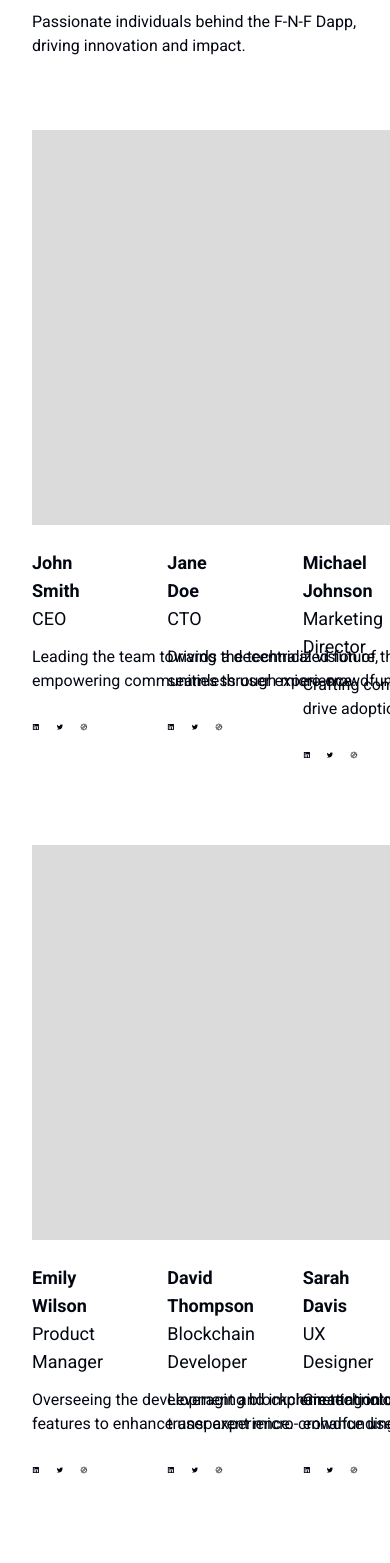
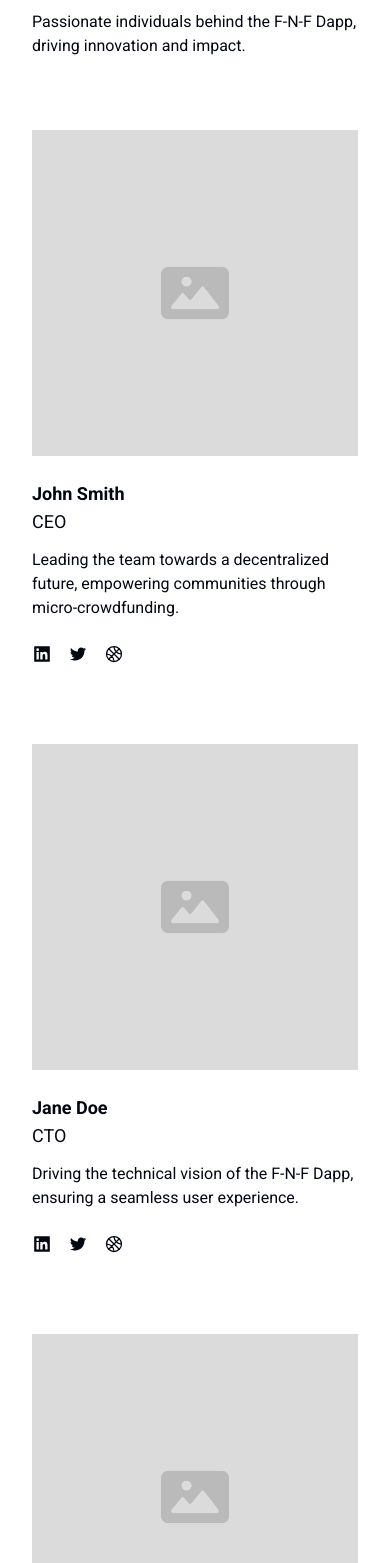
Before and after one commit to pandupan/D-App, a Next.js app: page /teams in a window 390 px wide. Shown: the part 1540-3103 px from the top of the page. Built offline with nearby package versions, Linux system fonts and the light colour scheme.

Commit message:
[ADD] - responsive

```diff
--- a/components/pages/MeetTeam/OurTeam.tsx
+++ b/components/pages/MeetTeam/OurTeam.tsx
@@ -15,9 +15,9 @@ const OurTeam = () => {
         </p>
       </div>
       <div className="flex justify-start">
-        <div className="mt-8 grid grid-cols-3 grid-rows-2 gap-20">
+        <div className="mt-8 grid grid-cols-1 grid-rows-1 sm:grid-cols-3 sm:grid-rows-2 gap-20">
           <div>
-            <div className=" relative w-[405px] h-[395px]">
+            <div className=" relative aspect-square sm:w-[405px] sm:h-[395px]">
               <Image
                 src="/images/PlaceHolder_2.png"
                 alt="Placeholder"
@@ -27,7 +27,7 @@ const OurTeam = () => {
             <div className="mt-6">
               <h1 className="font-bold text-lg">John Smith</h1>
               <h2 className="text-lg">CEO</h2>
-              <p className="mt-3 w-[405px]">
+              <p className="mt-3 w-full sm:w-[405px]">
                 Leading the team towards a decentralized future, empowering
                 communities through micro-crowdfunding.
               </p>
@@ -39,7 +39,7 @@ const OurTeam = () => {
             </div>
           </div>
           <div>
-            <div className=" relative w-[405px] h-[395px]">
+            <div className=" relative aspect-square sm:w-[405px] sm:h-[395px]">
               <Image
                 src="/images/PlaceHolder_2.png"
                 alt="Placeholder"
@@ -49,7 +49,7 @@ const OurTeam = () => {
             <div className="mt-6">
               <h1 className="font-bold text-lg">Jane Doe</h1>
               <h2 className="text-lg">CTO</h2>
-              <p className="mt-3 w-[405px]">
+              <p className="mt-3 w-full sm:w-[405px]">
               Driving the technical vision of the F-N-F Dapp, ensuring a seamless user experience.
               </p>
               <div className="flex flex-row mt-6 gap-4">
@@ -60,7 +60,7 @@ const OurTeam = () => {
             </div>
           </div>
           <div>
-            <div className=" relative w-[405px] h-[395px]">
+            <div className=" relative aspect-square sm:w-[405px] sm:h-[395px]">
               <Image
                 src="/images/PlaceHolder_2.png"
                 alt="Placeholder"
@@ -70,7 +70,7 @@ const OurTeam = () => {
             <div className="mt-6">
               <h1 className="font-bold text-lg">Michael Johnson</h1>
               <h2 className="text-lg">Marketing Director</h2>
-              <p className="mt-3 w-[405px]">
+              <p className="mt-3 w-full sm:w-[405px]">
               Crafting compelling narratives to spread awareness and drive adoption of the F-N-F Dapp.
               </p>
               <div className="flex flex-row mt-6 gap-4">
@@ -81,7 +81,7 @@ const OurTeam = () => {
             </div>
           </div>
           <div>
-            <div className=" relative w-[405px] h-[395px]">
+            <div className=" relative aspect-square sm:w-[405px] sm:h-[395px]">
               <Image
                 src="/images/PlaceHolder_2.png"
                 alt="Placeholder"
@@ -91,7 +91,7 @@ const OurTeam = () => {
             <div className="mt-6">
               <h1 className="font-bold text-lg">Emily Wilson</h1>
               <h2 className="text-lg">Product Manager</h2>
-              <p className="mt-3 w-[405px]">
+              <p className="mt-3 w-full sm:w-[405px]">
               Overseeing the development and implementation of new features to enhance user experience.
               </p>
               <div className="flex flex-row mt-6 gap-4">
@@ -102,7 +102,7 @@ const OurTeam = () => {
             </div>
           </div>
           <div>
-            <div className=" relative w-[405px] h-[395px]">
+            <div className=" relative aspect-square sm:w-[405px] sm:h-[395px]">
               <Image
                 src="/images/PlaceHolder_2.png"
                 alt="Placeholder"
@@ -112,7 +112,7 @@ const OurTeam = () => {
             <div className="mt-6">
               <h1 className="font-bold text-lg">David Thompson</h1>
               <h2 className="text-lg">Blockchain Developer</h2>
-              <p className="mt-3 w-[405px]">
+              <p className="mt-3 w-full sm:w-[405px]">
               Leveraging blockchain technology to create a secure and transparent micro-crowdfunding platform.
               </p>
               <div className="flex flex-row mt-6 gap-4">
@@ -123,7 +123,7 @@ const OurTeam = () => {
             </div>
           </div>
           <div>
-            <div className=" relative w-[405px] h-[395px]">
+            <div className=" relative aspect-square sm:w-[405px] sm:h-[395px]">
               <Image
                 src="/images/PlaceHolder_2.png"
                 alt="Placeholder"
@@ -133,7 +133,7 @@ const OurTeam = () => {
             <div className="mt-6">
               <h1 className="font-bold text-lg">Sarah Davis</h1>
               <h2 className="text-lg">UX Designer</h2>
-              <p className="mt-3 w-[405px]">
+              <p className="mt-3 w-full sm:w-[405px]">
               Creating intuitive and visually appealing interfaces to enhance user engagement.
               </p>
               <div className="flex flex-row mt-6 gap-4">
```
